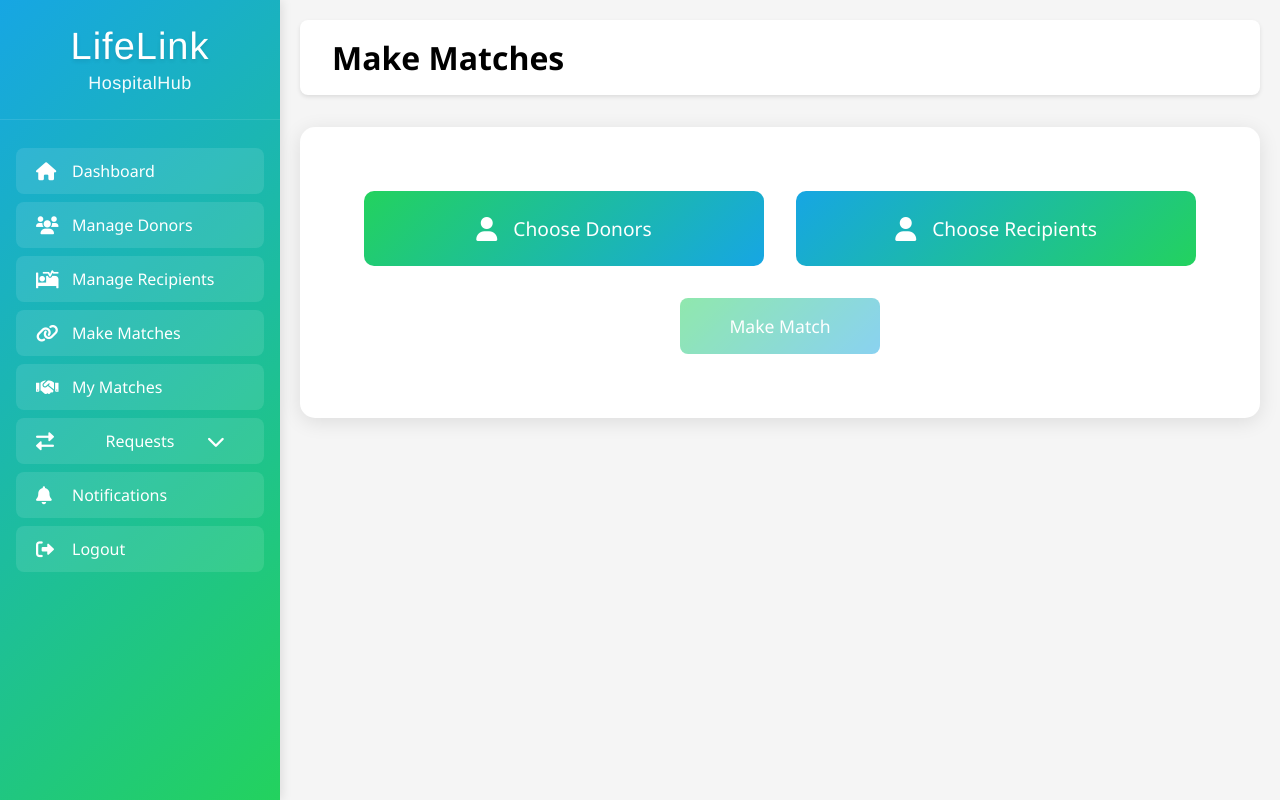
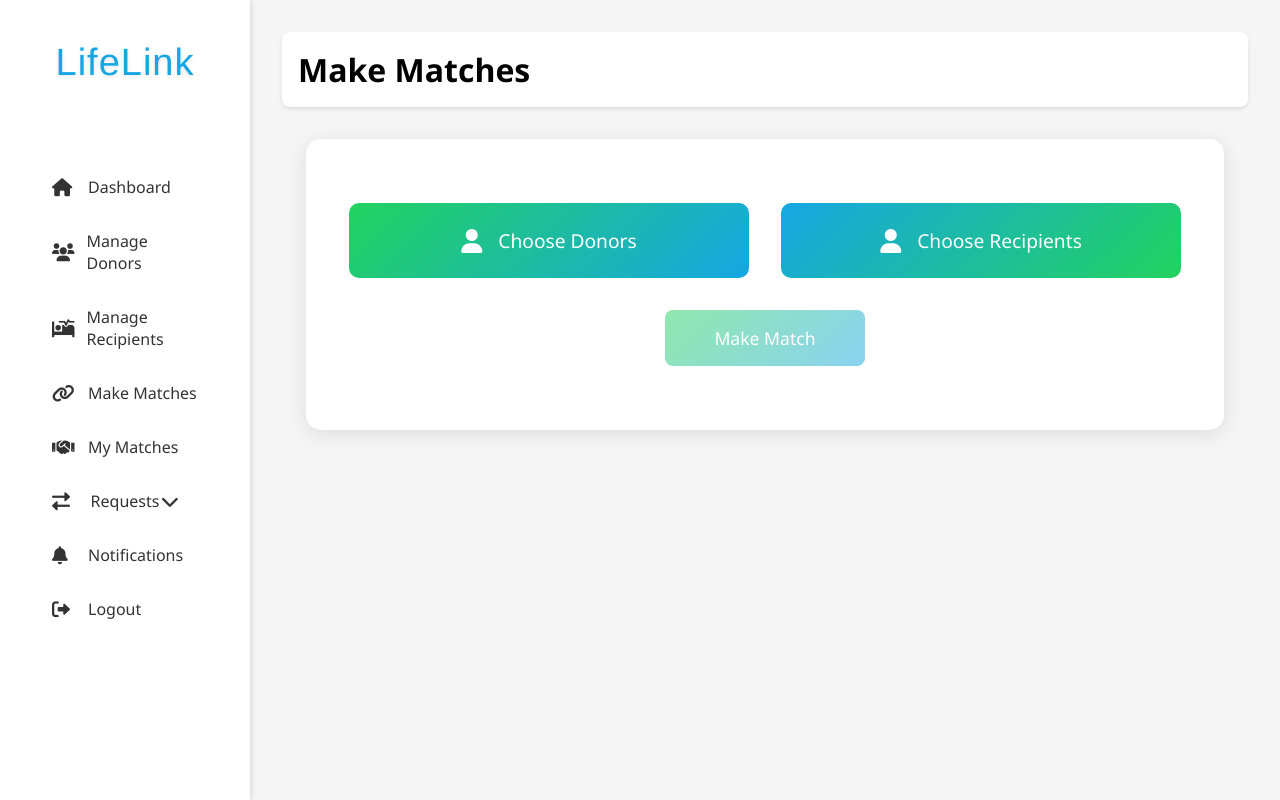
Before and after one commit to rohithbab/new-lifelink-, a PHP site: page /lifelink/pages/hospital/make_matches.php in a window 1280 px wide. Run offline with PHP 8.4, Linux system fonts and the light colour scheme; the visitor is signed in with stand-in values (Sample User, id 1).

Commit message:
1)hospital full dashboard responsive..
but the side bar colour changed and index page is not responisve

```diff
--- a/assets/css/hospital-dashboard.css
+++ b/assets/css/hospital-dashboard.css
@@ -19,6 +19,8 @@
     display: flex;
     min-height: 100vh;
     background: #f5f5f5;
+    position: relative;
+    width: 100%;
 }
 
 /* Header Styles */
@@ -27,18 +29,21 @@
     justify-content: space-between;
     align-items: center;
     margin-bottom: 2rem;
-    padding: 1rem 2rem;
+    padding: 1rem;
     background: #fff;
     border-radius: 8px;
     box-shadow: 0 2px 4px rgba(0, 0, 0, 0.1);
+    flex-wrap: wrap;
+    gap: 1rem;
 }
 
 .header-left h2 {
-    font-size: 1.5rem;
+    font-size: clamp(1.2rem, 2.5vw, 1.5rem);
     font-weight: 600;
     color: #333;
     margin: 0;
     background: linear-gradient(to right, #28a745, #4a90e2);
+    background-clip: text;
     -webkit-background-clip: text;
     -webkit-text-fill-color: transparent;
 }
@@ -47,6 +52,7 @@
     display: flex;
     align-items: center;
     gap: 1rem;
+    flex-wrap: wrap;
 }
 
 .back-button {
@@ -105,15 +111,14 @@
     font-size: 0.9rem;
 }
 
-/* Sidebar Styles */
+/* Responsive Sidebar */
 .sidebar {
-    width: 280px;
-    height: 100vh;
-    background: linear-gradient(135deg, var(--primary-green), var(--primary-blue));
-    position: fixed;
-    left: 0;
-    top: 0;
-    box-shadow: 2px 0 10px rgba(0,0,0,0.1);
+    width: 250px;
+    min-height: 100vh;
+    background: var(--white);
+    padding: 1rem;
+    box-shadow: 2px 0 5px rgba(0, 0, 0, 0.1);
+    transition: all 0.3s ease;
     z-index: 1000;
 }
 
@@ -124,7 +129,7 @@
 }
 
 .logo-text {
-    color: white;
+    color: var(--primary-green);
     font-size: 38px;
     font-weight: normal;
     margin: 0;
@@ -158,7 +163,7 @@
     display: flex;
     align-items: center;
     padding: 12px 20px;
-    color: white;
+    color: var(--dark-gray);
     text-decoration: none;
     border-radius: 8px;
     transition: all 0.3s ease;
@@ -181,8 +186,8 @@
 /* Main Content Area */
 .main-content {
     flex: 1;
-    margin-left: 280px;
-    padding: 20px;
+    padding: 2rem;
+    transition: all 0.3s ease;
 }
 
 /* Dashboard Content */
--- a/includes/hospital_sidebar.php
+++ b/includes/hospital_sidebar.php
@@ -8,6 +8,9 @@ if (!isset($_SESSION['hospital_logged_in']) || !$_SESSION['hospital_logged_in'])
 // Get current page name for active state
 $current_page = basename($_SERVER['PHP_SELF']);
 ?>
+<button class="mobile-menu-toggle">
+    <i class="fas fa-bars"></i>
+</button>
 <aside class="sidebar">
     <div class="sidebar-header">
         <h2 class="logo-text">LifeLink</h2>
@@ -172,5 +175,19 @@ document.addEventListener('DOMContentLoaded', function() {
             parentMenu.classList.add('active');
         }
     });
+
+    const menuToggle = document.querySelector('.mobile-menu-toggle');
+    const sidebar = document.querySelector('.sidebar');
+
+    menuToggle.addEventListener('click', function() {
+        sidebar.classList.toggle('active');
+    });
+
+    // Close sidebar when clicking outside
+    document.addEventListener('click', function(e) {
+        if (!sidebar.contains(e.target) && !menuToggle.contains(e.target) && sidebar.classList.contains('active')) {
+            sidebar.classList.remove('active');
+        }
+    });
 });
 </script>
--- a/pages/hospital/make_matches.php
+++ b/pages/hospital/make_matches.php
@@ -19,12 +19,14 @@ $hospital_name = $_SESSION['hospital_name'];
     <meta name="viewport" content="width=device-width, initial-scale=1.0">
     <title>Make Matches - LifeLink</title>
     <link rel="stylesheet" href="../../assets/css/hospital-dashboard.css">
+    <link rel="stylesheet" href="../../assets/css/responsive.css">
     <link rel="stylesheet" href="https://cdnjs.cloudflare.com/ajax/libs/font-awesome/6.0.0/css/all.min.css">
     <script src="https://code.jquery.com/jquery-3.6.0.min.js"></script>
     <style>
         .match-container {
             padding: 2rem;
             max-width: 1000px;
+            width: 95%;
             margin: 2rem auto;
             background: white;
             border-radius: 15px;
@@ -33,6 +35,7 @@ $hospital_name = $_SESSION['hospital_name'];
 
         .match-section {
             display: flex;
+            flex-wrap: wrap;
             gap: 2rem;
             justify-content: center;
             margin-top: 2rem;
@@ -40,6 +43,7 @@ $hospital_name = $_SESSION['hospital_name'];
 
         .match-column {
             flex: 1;
+            min-width: 280px;
             max-width: 400px;
             display: flex;
             flex-direction: column;
@@ -363,6 +367,22 @@ $hospital_name = $_SESSION['hospital_name'];
         .modal-buttons .secondary-btn:hover {
             background: #e9ecef;
         }
+
+        @media screen and (max-width: 768px) {
+            .match-container {
+                padding: 1rem;
+                margin: 1rem auto;
+            }
+
+            .match-section {
+                gap: 1rem;
+            }
+
+            .match-column {
+                flex: 0 0 100%;
+                max-width: 100%;
+            }
+        }
     </style>
 </head>
 <body>
```
Also changed, not shown: other parts of assets/css/hospital-dashboard.css (+69 -0 lines), 1 other file.
